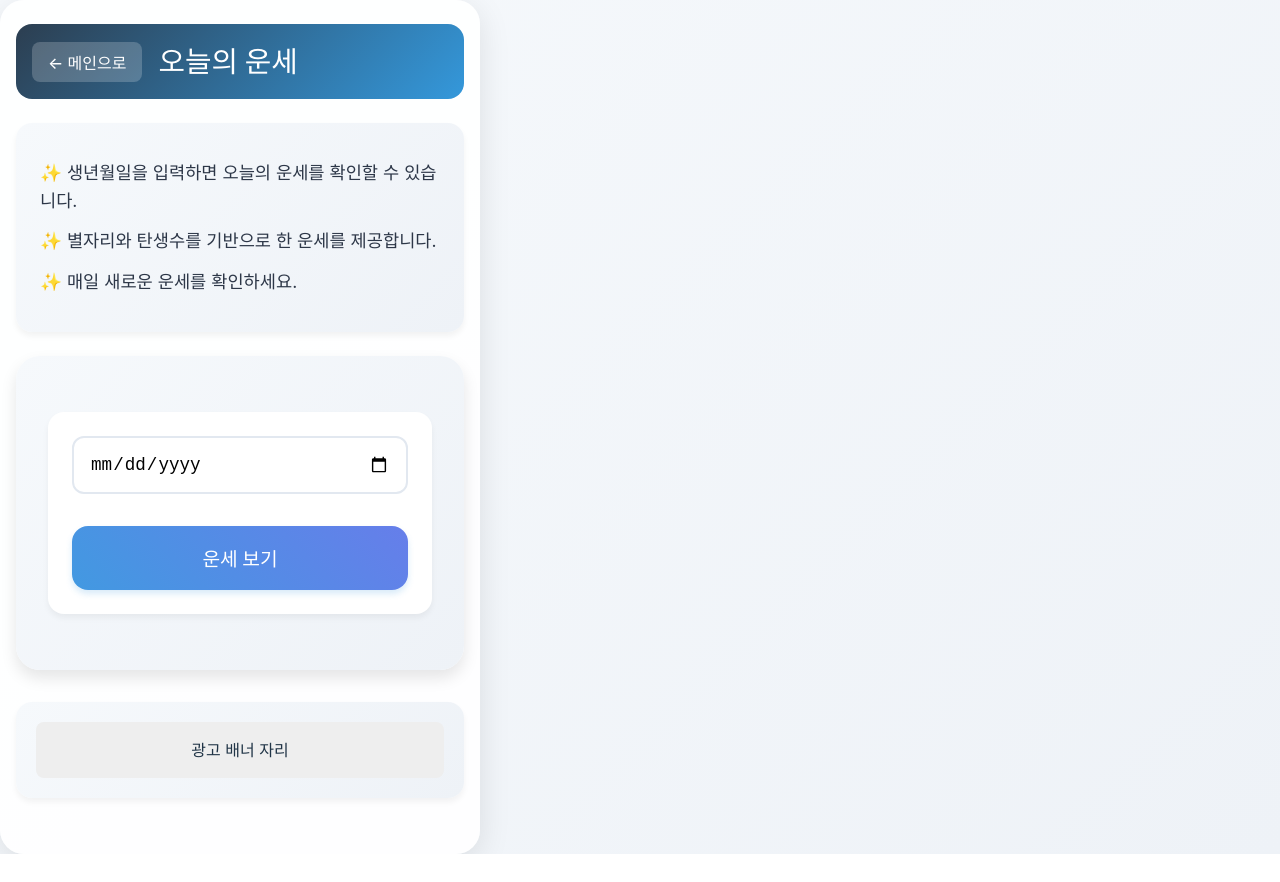
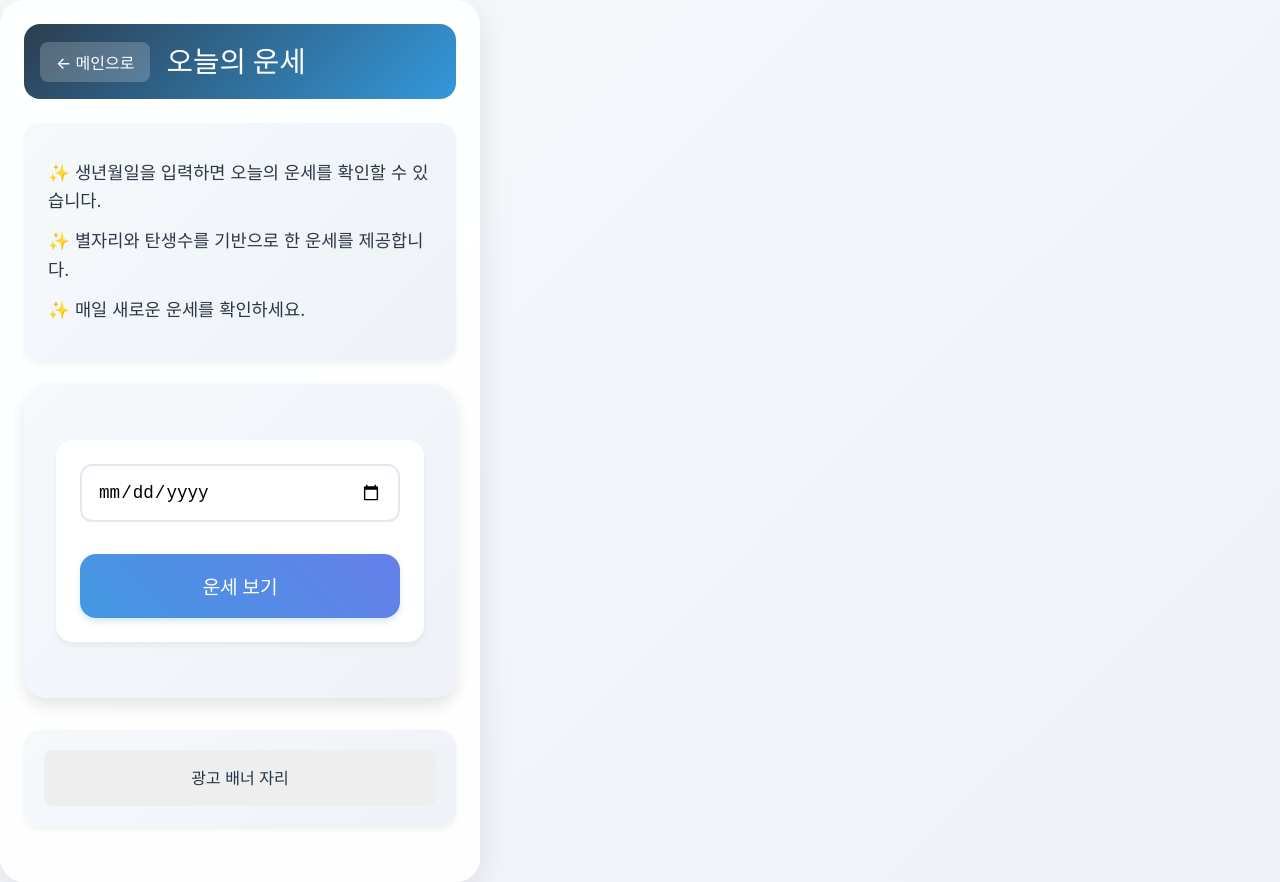
Before and after one commit to qlsl1198/fortune, a React (Vite) app: page /fortune in a window 1280 px wide. Before the commit the page ends 854 px from the top, so only its background shows below. Built offline with nearby package versions, Linux system fonts and the light colour scheme.

Commit message:
Update: 모바일 레이아웃 개선

```diff
--- a/src/App.css
+++ b/src/App.css
@@ -13,7 +13,7 @@ body {
 .main-container {
   max-width: 480px;
   margin: 0 auto;
-  padding: 24px 16px;
+  padding: 24px 24px;
   background: rgba(255, 255, 255, 0.95);
   border-radius: 24px;
   box-shadow: 0 8px 32px rgba(0, 0, 0, 0.1);
```
Also changed, not shown: 1 other file (tests, documents, lock files or other folders).
